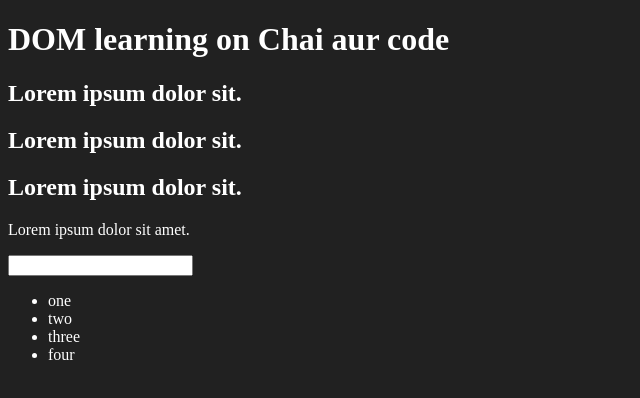
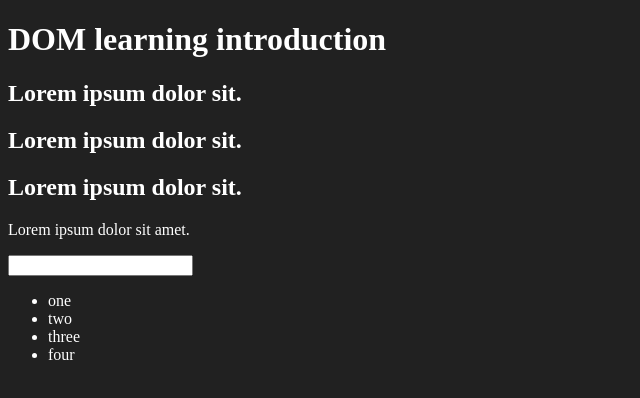
Before and after one commit to Shivish468/JavaScript, a plain HTML site: page 06_dom/one.html in a window 1280 px wide. Shown: the whole page, without its empty margins (0-640 px from the left). Drawn offline with Linux system fonts and the light colour scheme.

Commit message:
Introduction to DOM

```diff
--- a/06_dom/one.html
+++ b/06_dom/one.html
@@ -13,7 +13,7 @@
 </head>
 <body class="bg-black">
     <div >
-        <h1  id="title" class="heading">DOM learning on Chai aur code <span style="display: none;">test text</span></h1>
+        <h1  id="title" class="heading">DOM learning introduction <span style="display: none;">test text</span></h1>
         <h2>Lorem ipsum dolor sit.</h2>
         <h2>Lorem ipsum dolor sit.</h2>
         <h2>Lorem ipsum dolor sit.</h2>
```
